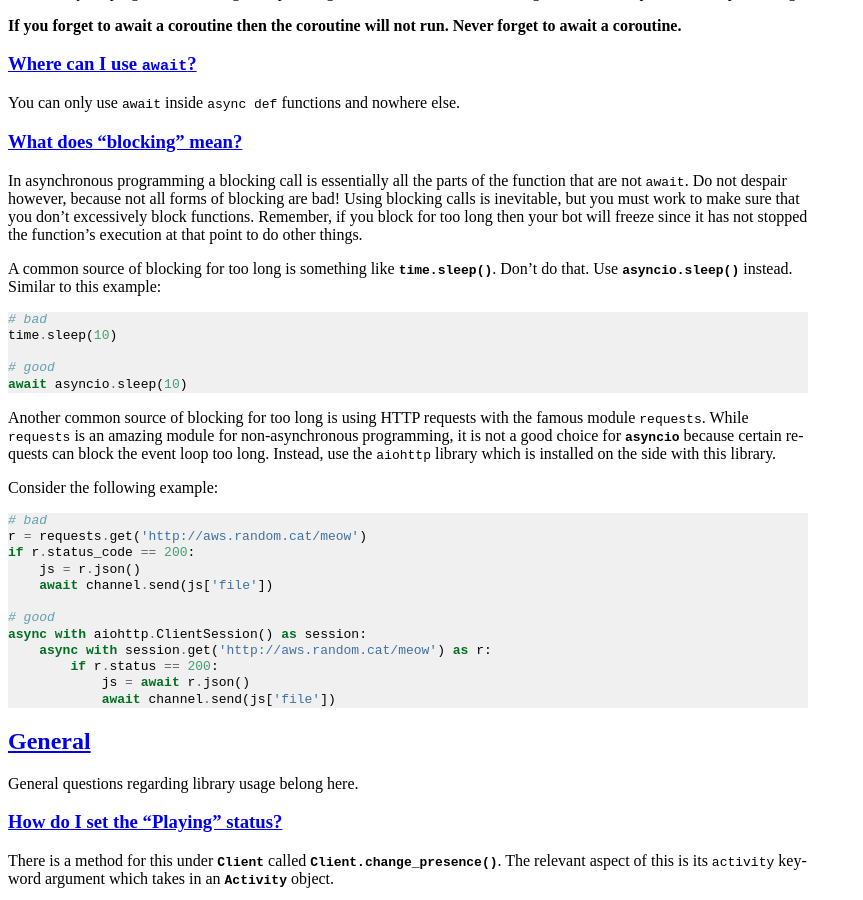
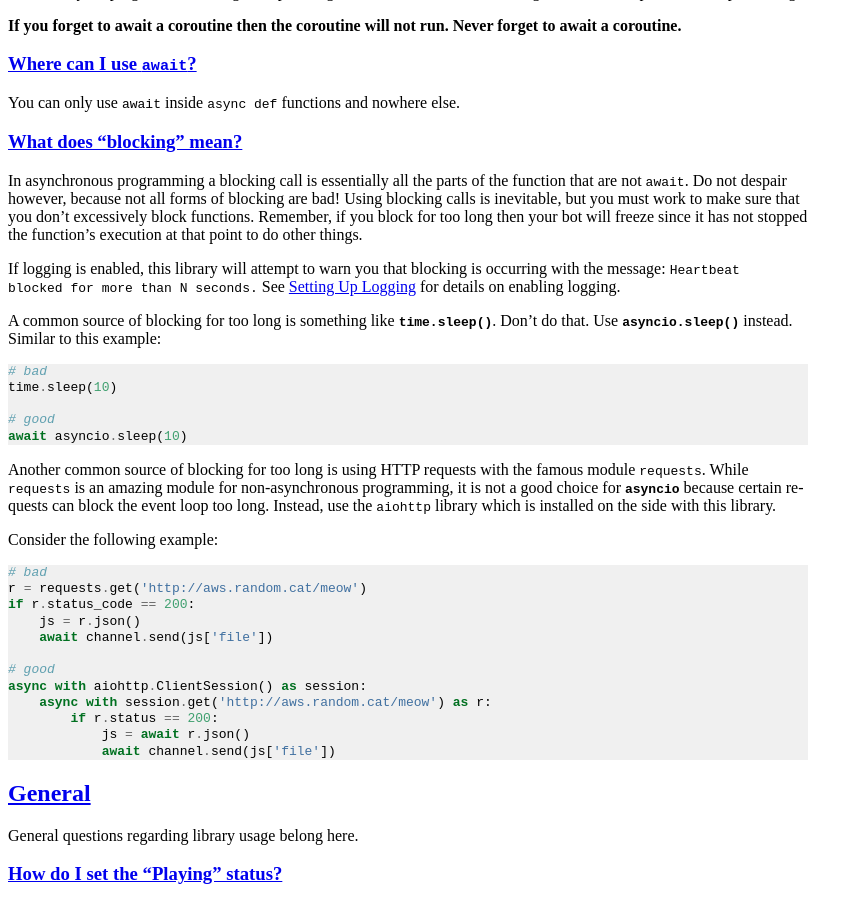
Before and after one commit to Rapptz/discord.py, a Sphinx documentation site: the page built from docs/faq.rst, in a window 1280 px wide and 900 px high, scrolled down 766 px. Shown: the whole window, without its empty margins (0-863 px from the left). Built offline with Sphinx 7.4.7, drawn with Linux system fonts in a browser that asks for light colours.

Commit message:
Add a reference to the blocking warning in the blocking section of faq

```diff
--- a/docs/faq.rst
+++ b/docs/faq.rst
@@ -37,6 +37,10 @@ In asynchronous programming a blocking call is essentially all the parts of the
 despair however, because not all forms of blocking are bad! Using blocking calls is inevitable, but you must work to make
 sure that you don't excessively block functions. Remember, if you block for too long then your bot will freeze since it has
 not stopped the function's execution at that point to do other things.
+
+If logging is enabled, this library will attempt to warn you that blocking is occurring with the message:
+``Heartbeat blocked for more than N seconds.``
+See :ref:`logging_setup` for details on enabling logging.
 
 A common source of blocking for too long is something like :func:`time.sleep`. Don't do that. Use :func:`asyncio.sleep`
 instead. Similar to this example: ::
```
